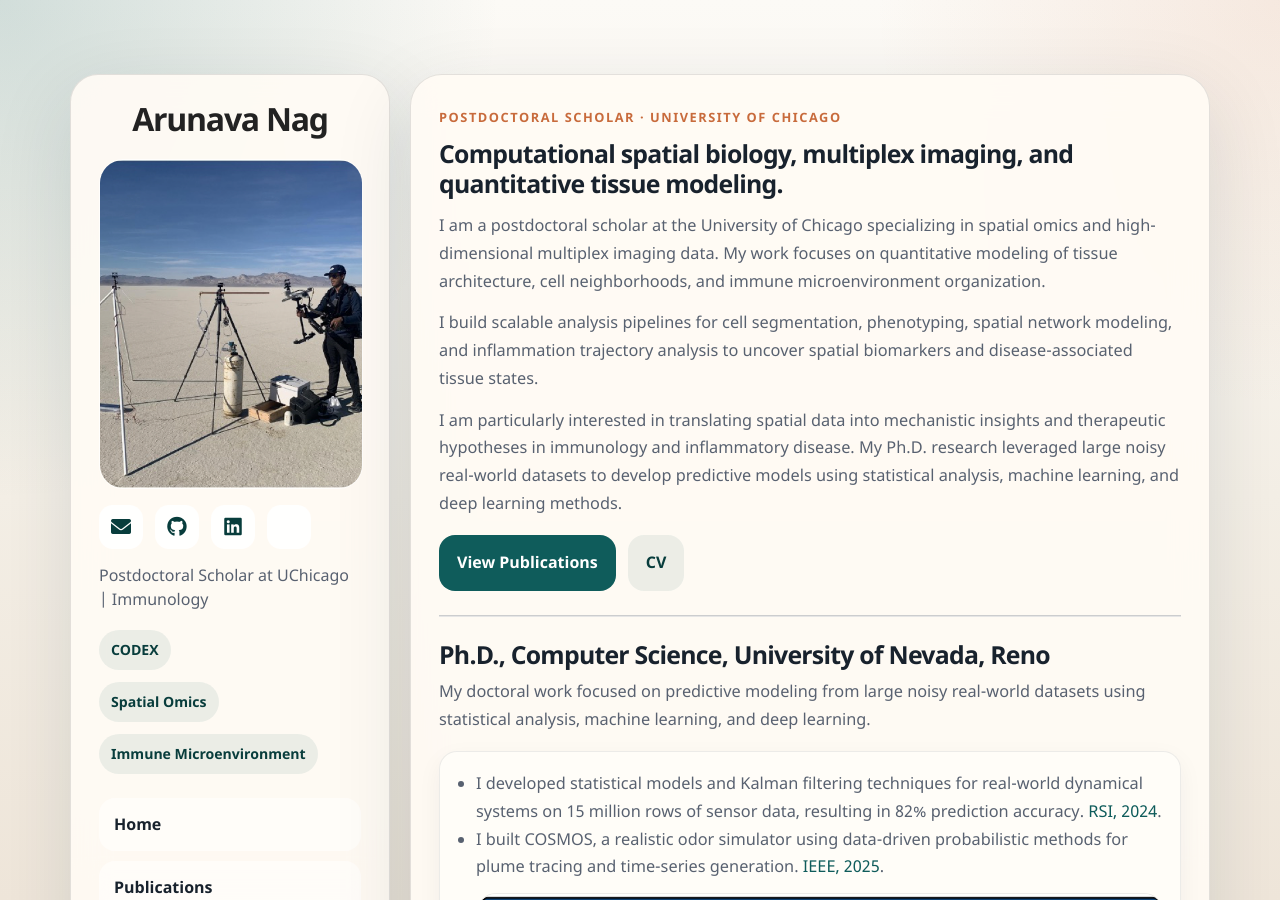
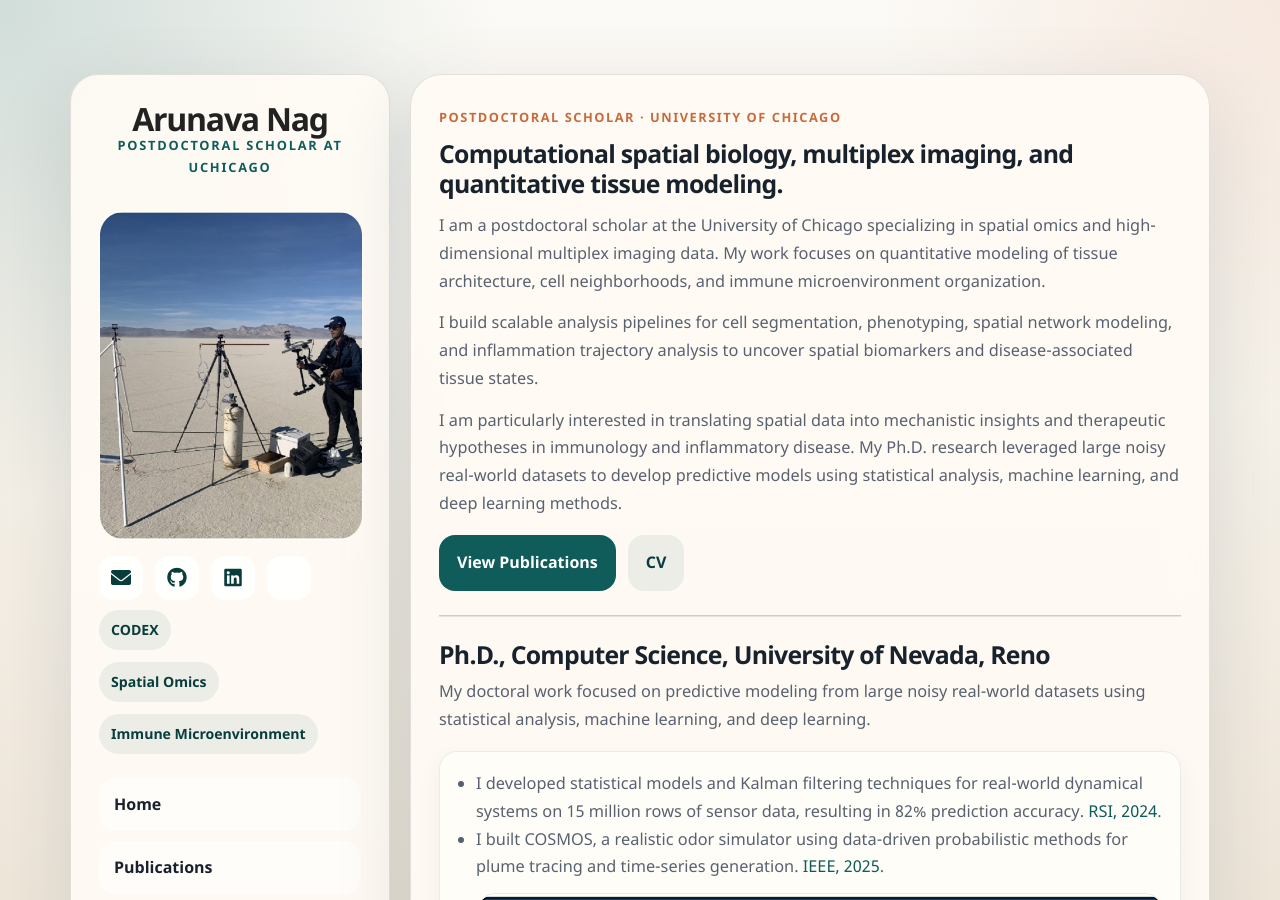
Before and after one commit to arunavanag591/mypage, a Jekyll site: the page built from index.md, in a window 1280 px wide and 900 px high. Built offline with Jekyll 4.4.1, drawn with Linux system fonts in a browser that asks for light colours; a style sheet for code colours, icons or effects is not loaded.

```diff
--- a/_config.yml
+++ b/_config.yml
@@ -1,7 +1,6 @@
 title: Arunava Nag
 logo: /assets/img/me.png
-description: |
-  Postdoctoral Scholar at UChicago | Immunology
+description:
 google_analytics:
 theme: jekyll-theme-minimal
 
--- a/_layouts/default.html
+++ b/_layouts/default.html
@@ -17,6 +17,7 @@
       <aside class="site-sidebar">
         <a class="brand-lockup" href="{{ "/" | absolute_url }}">
           <h1>{{ site.title | default: site.github.repository_name }}</h1>
+          <span class="brand-kicker">Postdoctoral Scholar at UChicago</span>
         </a>
 
         {% if site.logo %}
@@ -37,8 +38,6 @@
             <i class="ai ai-google-scholar"></i>
           </a>
         </div>
-
-        <p class="sidebar-summary">{{ site.description | default: site.github.project_tagline }}</p>
 
         <div class="sidebar-badges">
           <span>CODEX</span>
```
